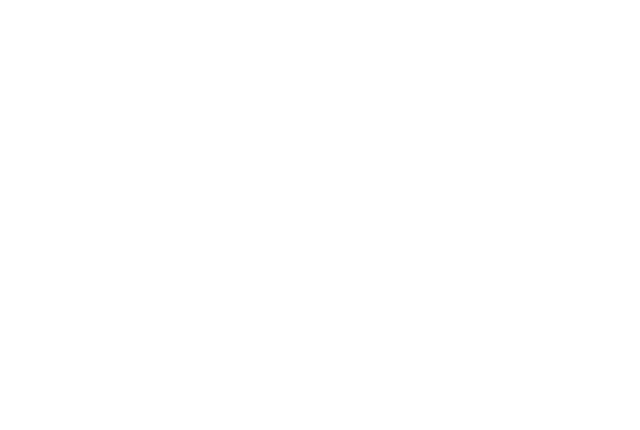
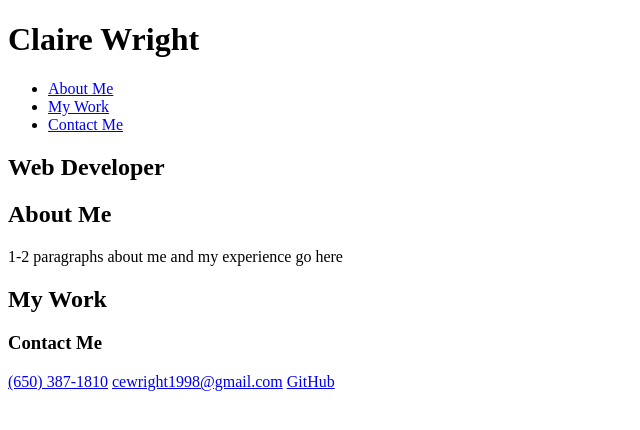
Before and after one commit to cewright98/portfolio, a plain HTML site: page index.html in a window 1280 px wide. Shown: the whole page, without its empty margins (0-640 px from the left). Drawn offline with Linux system fonts and the light colour scheme.

Commit message:
outlined html

```diff
--- a/index.html
+++ b/index.html
@@ -1 +1,53 @@
 <!DOCTYPE html>
+<html lang="en">
+    <head>
+        <meta charset="UTF-8" />
+        <title>Portfolio</title>
+        <!-- link CSS file here -->
+    </head>
+    <body>
+        <header>
+            <!-- my name and photo -->
+            <!-- link image here -->
+            <h1>Claire Wright</h1>
+            <!-- navigation links -->
+            <nav>
+                <ul>
+                    <li>
+                        <a href="#about-me">About Me</a>
+                    </li>
+                    <li>
+                        <a href="#my-work">My Work</a>
+                    </li>
+                    <li>
+                        <a href="#contact-me">Contact Me</a>
+                    </li>
+                </ul>
+            </nav>
+        </header>
+
+        <!-- hero section (if I have time) -->
+        <section class="hero">
+            <h2>Web Developer</h2>
+        </section>
+
+        <section id="about-me">
+            <h2>About Me</h2>
+            <p>
+                1-2 paragraphs about me and my experience go here
+            </p>
+        </section>
+
+        <section id="my-work">
+            <h2>My Work</h2>
+            <!-- figure out how to inlay previews of applications and add words over them -->
+        </section>
+
+        <footer id="contact-me">
+            <h3>Contact Me</h3>
+            <a href="tel:6503871810">(650) 387-1810</a>
+            <a href="mailto: cewright1998@gmail.com">cewright1998@gmail.com</a>
+            <a href="https://github.com/cewright98" target="_blank">GitHub</a>
+        </footer>
+    </body>
+</html>
```
